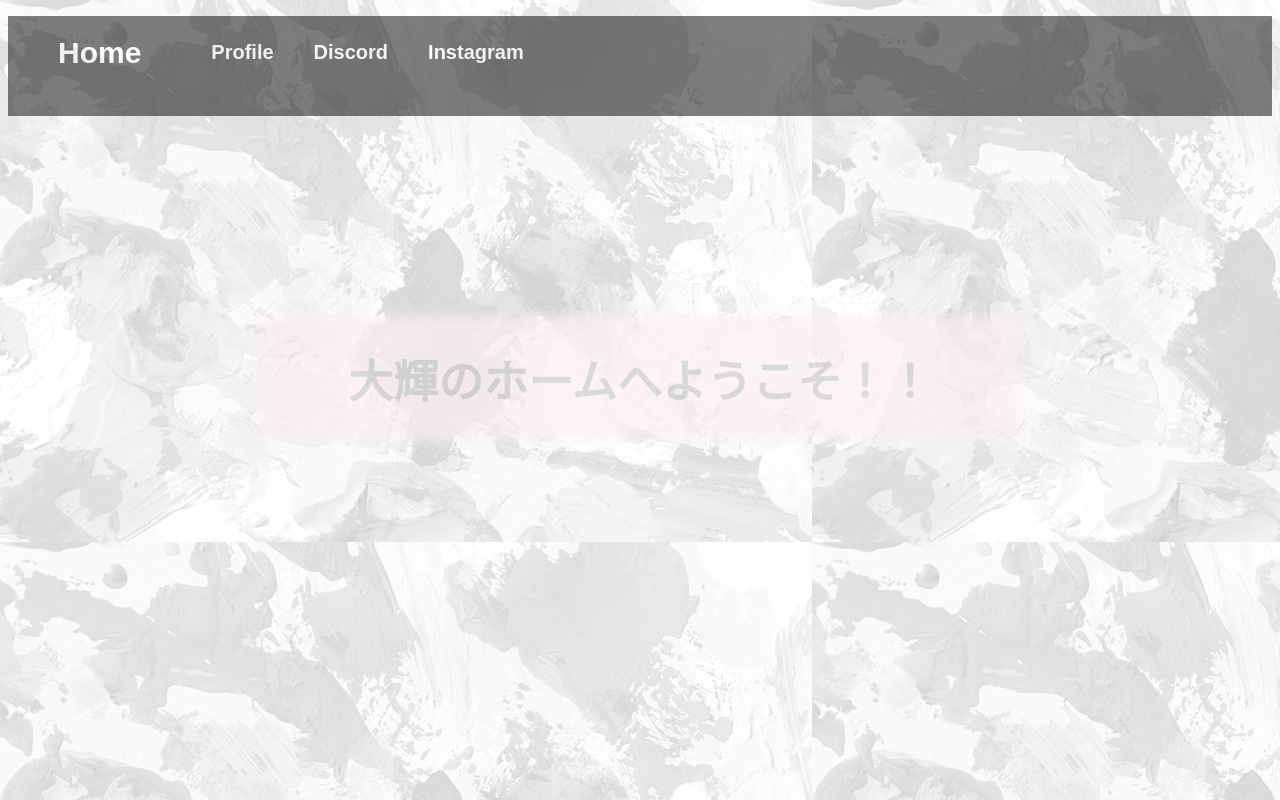
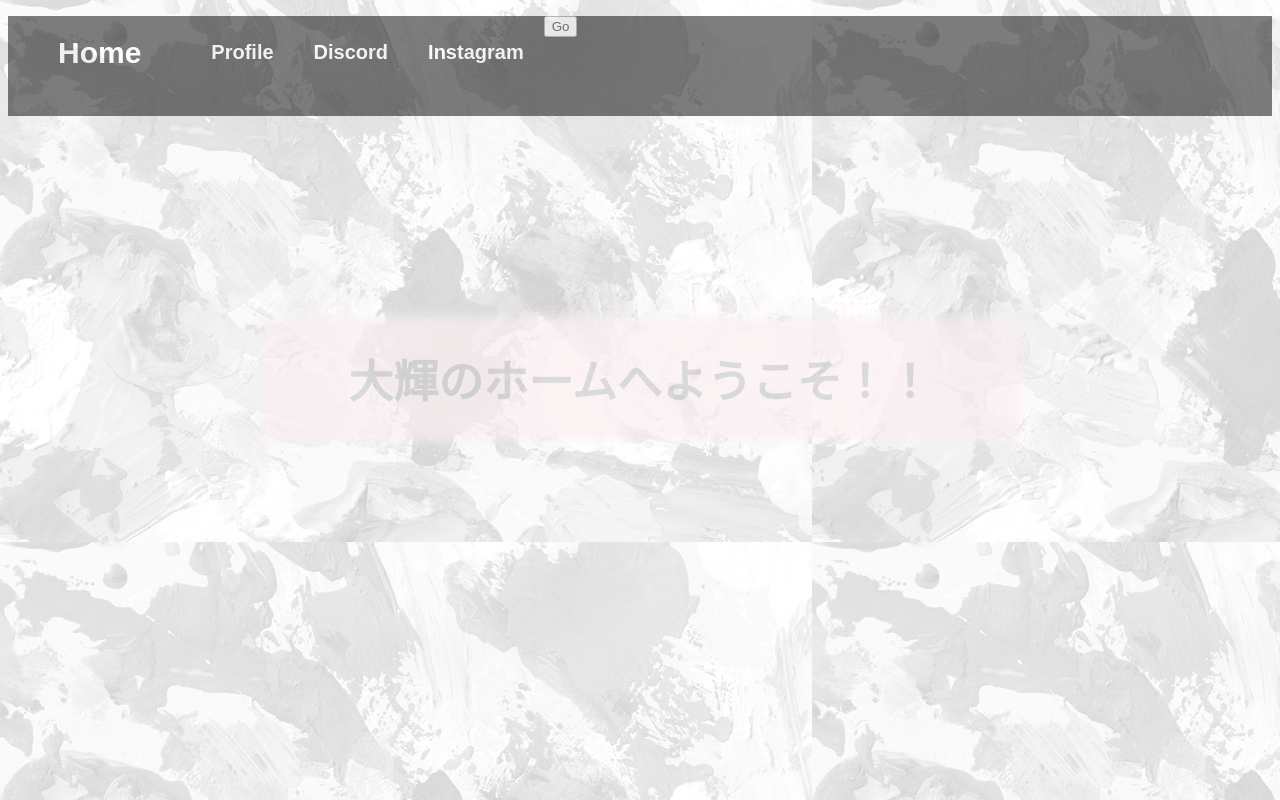
Before and after one commit to taikicl/home, a plain HTML site: page index.html in a window 1280 px wide. Drawn offline with Linux system fonts and the light colour scheme.

Commit message:
Update index.html

```diff
--- a/index.html
+++ b/index.html
@@ -18,6 +18,7 @@
                 <b><li><a href="javascript:alert('この機能は実装中です。');">Profile</a></li></b>
                 <b><li><a href="https://discord.gg/sNphFH329N">Discord</a></li></b>
                 <b><li><a href="https://www.instagram.com/taiki_cl/">Instagram</a></li></b>
+                <button type=“button” onclick="location.href='https://www.icloud.com/shortcuts/ac6c908466884dbf8a2d6e63180fc9f8'">Go</button>
             </ul>
         </div>
     </div>
```
